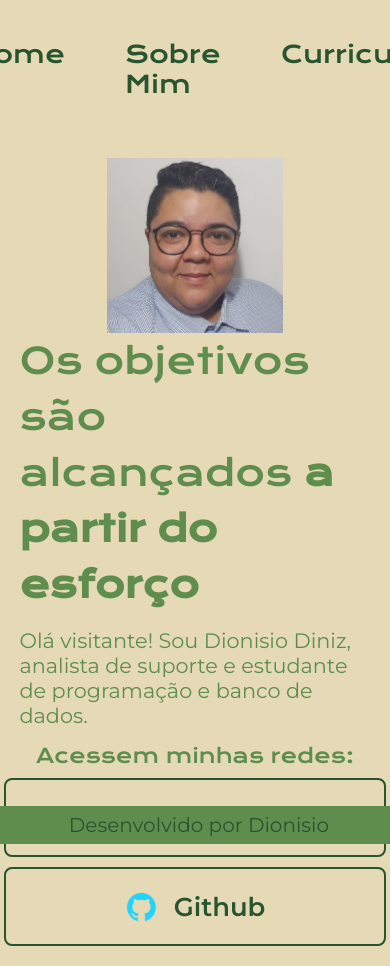
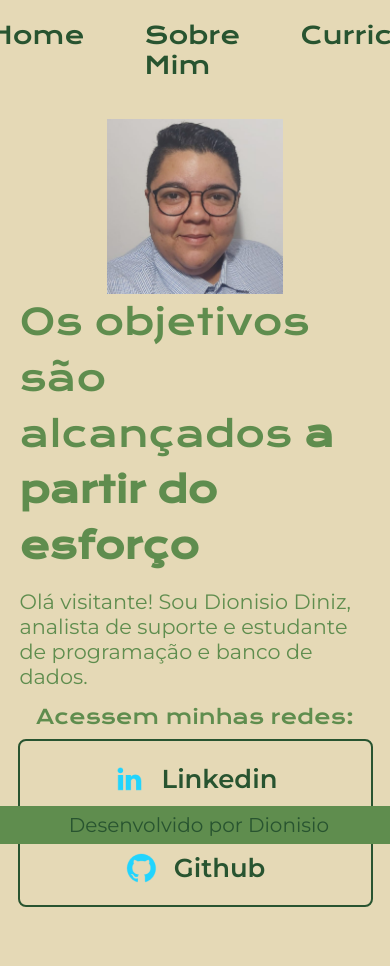
Before and after one commit to Dioniz13/apresentacao, a plain HTML site: page index.html in a window 390 px wide. Shown: the top 966 px of the page. After the commit the page ends 927 px from the top, so only its background shows below. Drawn offline with nearby package versions, Linux system fonts and the light colour scheme.

Commit message:
Update style.css

```diff
--- a/style.css
+++ b/style.css
@@ -130,7 +130,8 @@ body { /*configuração inicial do corpo da pagina*/
 
 @media(max-width: 1200px){
   .cabecalho{
-    padding: 10%
+    padding: 5%;
+    width: 100%;
   }
   .cabecalho__menu{
     justify-content: center;
@@ -143,5 +144,8 @@ body { /*configuração inicial do corpo da pagina*/
   .apresentacao__conteudo{
     width: 100%;
   }
+ .apresentacao__links__botao{
+    width: 100%;
+  }
 
 }
```
